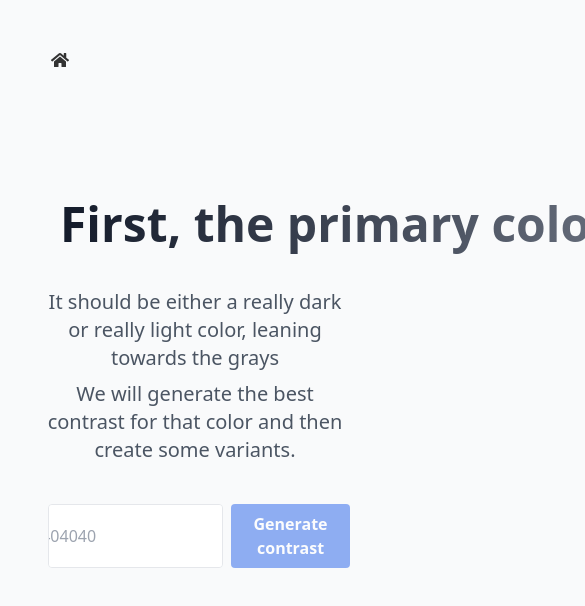
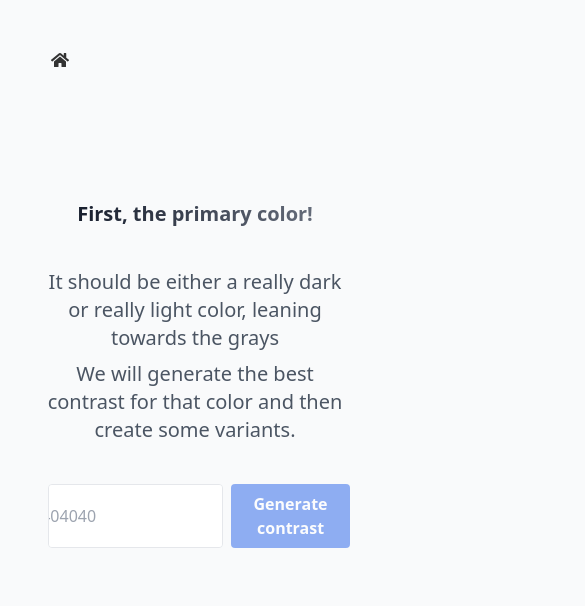
Before and after one commit to codikos/swaatch, a Next.js app: page /primary in a window 390 px wide. Shown: the top 606 px of the page, 585 px wide, since content can reach past the window. Built offline with nearby package versions, Linux system fonts and the light colour scheme.

Commit message:
fix: responsive

```diff
--- a/pages/brand.tsx
+++ b/pages/brand.tsx
@@ -61,9 +61,7 @@ export default function BrandPage() {
       <Nav />
       <div className="container p-10 mx-auto">
         <div className="py-5">
-          <h1 className="p-5 mx-auto text-5xl font-bold text-center text-transparent w-max bg-clip-text bg-gradient-to-r from-blue-500 to-green-500">
-            Now the color of your brand!
-          </h1>
+          <h1 className="page-title from-blue-900 to-green-500">Now the color of your brand!</h1>
           <h2 className="mt-5 text-xl text-center text-gray-200 text-gray-600">
             This should be a vivid color, with a high contrast against your primary color.
           </h2>
--- a/pages/primary.tsx
+++ b/pages/primary.tsx
@@ -48,9 +48,7 @@ export default function PrimaryPage() {
       <Nav />
       <div className="container p-10 mx-auto">
         <div className="py-5">
-          <h1 className="p-5 mx-auto text-5xl font-bold text-center text-transparent w-max bg-clip-text bg-gradient-to-r from-gray-900 to-gray-500">
-            First, the primary color!
-          </h1>
+          <h1 className="page-title from-gray-900 to-gray-500">First, the primary color!</h1>
           <h2 className="mt-5 text-xl text-center text-gray-200 text-gray-600">
             It should be either a really dark or really light color, leaning towards the grays
           </h2>
--- a/pages/states.tsx
+++ b/pages/states.tsx
@@ -66,9 +66,7 @@ export default function StatesPage() {
       <Nav />
       <div className="container p-10 mx-auto">
         <div className="py-5">
-          <h1 className="p-5 mx-auto text-xl font-bold text-center text-transparent sm:text-2xl md:text-3xl lg:text-4xl xl:text-5xl w-max bg-clip-text bg-gradient-to-r from-purple-500 to-red-500">
-            Time to set your application state colors!
-          </h1>
+          <h1 className="page-title from-purple-500 to-red-500">Time to set your application state colors!</h1>
           <h2 className="mt-5 text-xl text-center text-gray-200 text-gray-600">
             The state colors are used to indicate success, informations, warnings or failures and they are usually
             shades of green, blue, orange and red respectively.
--- a/styles/index.css
+++ b/styles/index.css
@@ -58,4 +58,8 @@ body {
   @apply bg-gray-200;
 }
 
+.page-title {
+  @apply p-5 mx-auto text-xl font-bold text-center text-transparent sm:text-2xl md:text-3xl lg:text-4xl xl:text-5xl w-max bg-clip-text bg-gradient-to-r;
+}
+
 /* Your own custom utilities */
```
